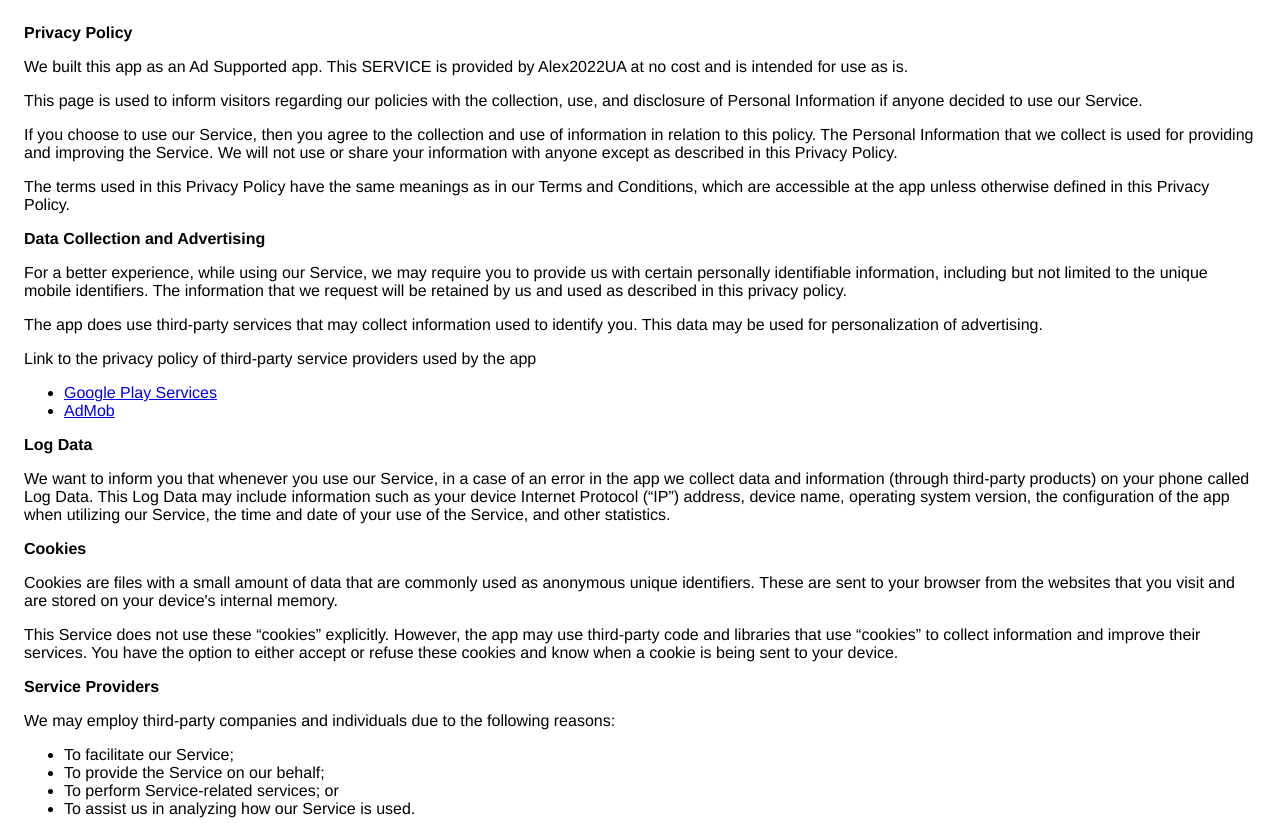
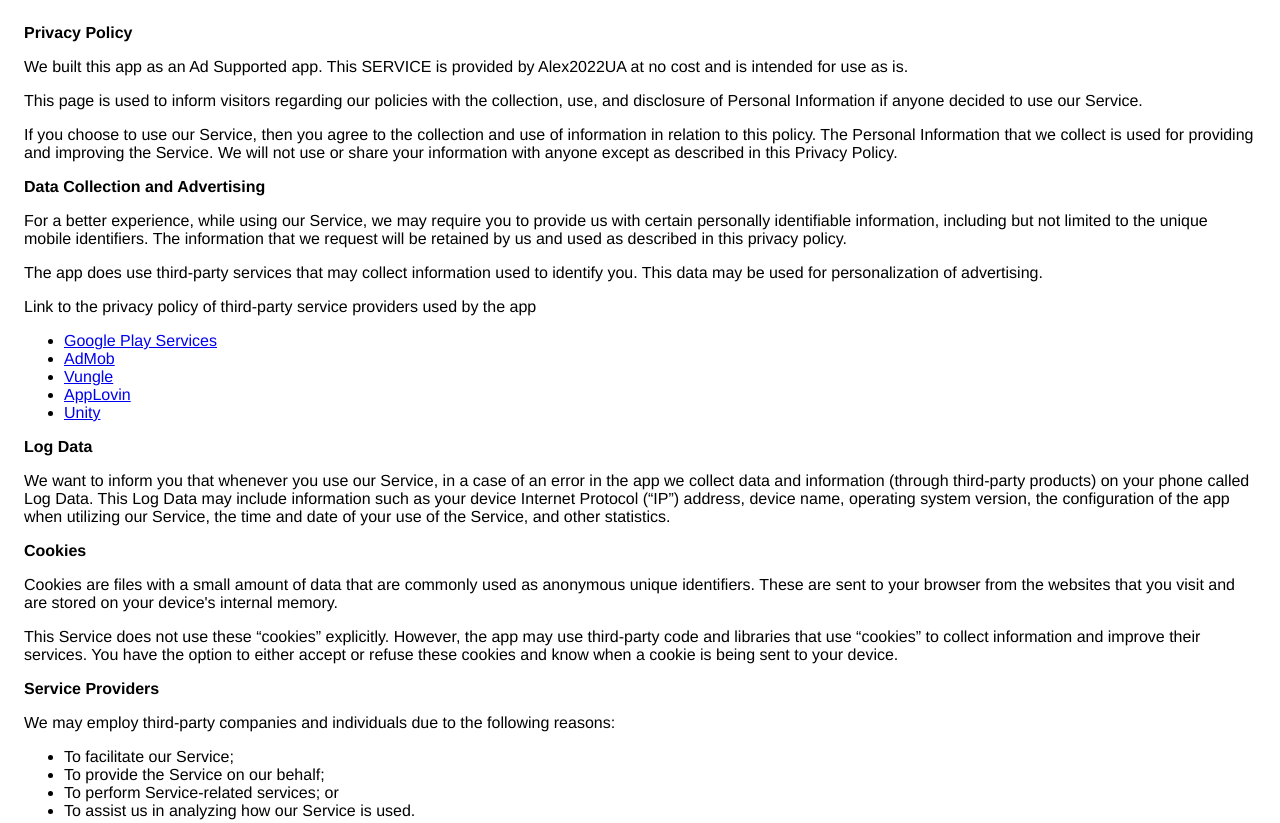
Before and after one commit to Alex2022UA/Alex2022UA.github.io, a plain HTML site: page index.html in a window 1280 px wide. Shown: the top 823 px of the page. Drawn offline with Linux system fonts and the light colour scheme.

Commit message:
Update index.html

```diff
--- a/index.html
+++ b/index.html
@@ -22,10 +22,6 @@
                   policy. The Personal Information that we collect is
                   used for providing and improving the Service. We will not use or share your information with
                   anyone except as described in this Privacy Policy.
-                </p> <p>
-                  The terms used in this Privacy Policy have the same meanings
-                  as in our Terms and Conditions, which are accessible at
-                  the app unless otherwise defined in this Privacy Policy.
                 </p> <p><strong>Data Collection and Advertising</strong></p> <p>
                   For a better experience, while using our Service, we
                   may require you to provide us with certain personally
@@ -37,7 +33,11 @@
                   </p> <p>
                     Link to the privacy policy of third-party service providers used
                     by the app
-                  </p> <ul><li><a href="https://www.google.com/policies/privacy/" target="_blank" rel="noopener noreferrer">Google Play Services</a></li><li><a href="https://support.google.com/admob/answer/6128543?hl=en" target="_blank" rel="noopener noreferrer">AdMob</a></li><!----><!----><!----><!----><!----><!----><!----><!----><!----><!----><!----><!----><!----><!----><!----><!----><!----><!----><!----><!----><!----><!----><!----><!----><!----><!----></ul></div> <p><strong>Log Data</strong></p> <p>
+                  </p> <ul><li><a href="https://www.google.com/policies/privacy/" target="_blank" rel="noopener noreferrer">Google Play Services</a></li>
+				  <li><a href="https://support.google.com/admob/answer/6128543?hl=en" target="_blank" rel="noopener noreferrer">AdMob</a></li>
+				  <li><a href="https://vungle.com/privacy/" target="_blank" rel="noopener noreferrer">Vungle</a></li>
+				  <li><a href="https://www.applovin.com/privacy/" target="_blank" rel="noopener noreferrer">AppLovin</a></li>
+				  <li><a href="https://unity3d.com/legal/privacy-policy" target="_blank" rel="noopener noreferrer">Unity</a></li><!----><!----><!----><!----><!----><!----><!----><!----><!----><!----><!----><!----><!----><!----><!----><!----><!----><!----><!----><!----><!----><!----><!----><!----><!----><!----></ul></div> <p><strong>Log Data</strong></p> <p>
                   We want to inform you that whenever you
                   use our Service, in a case of an error in the app
                   we collect data and information (through third-party
```
